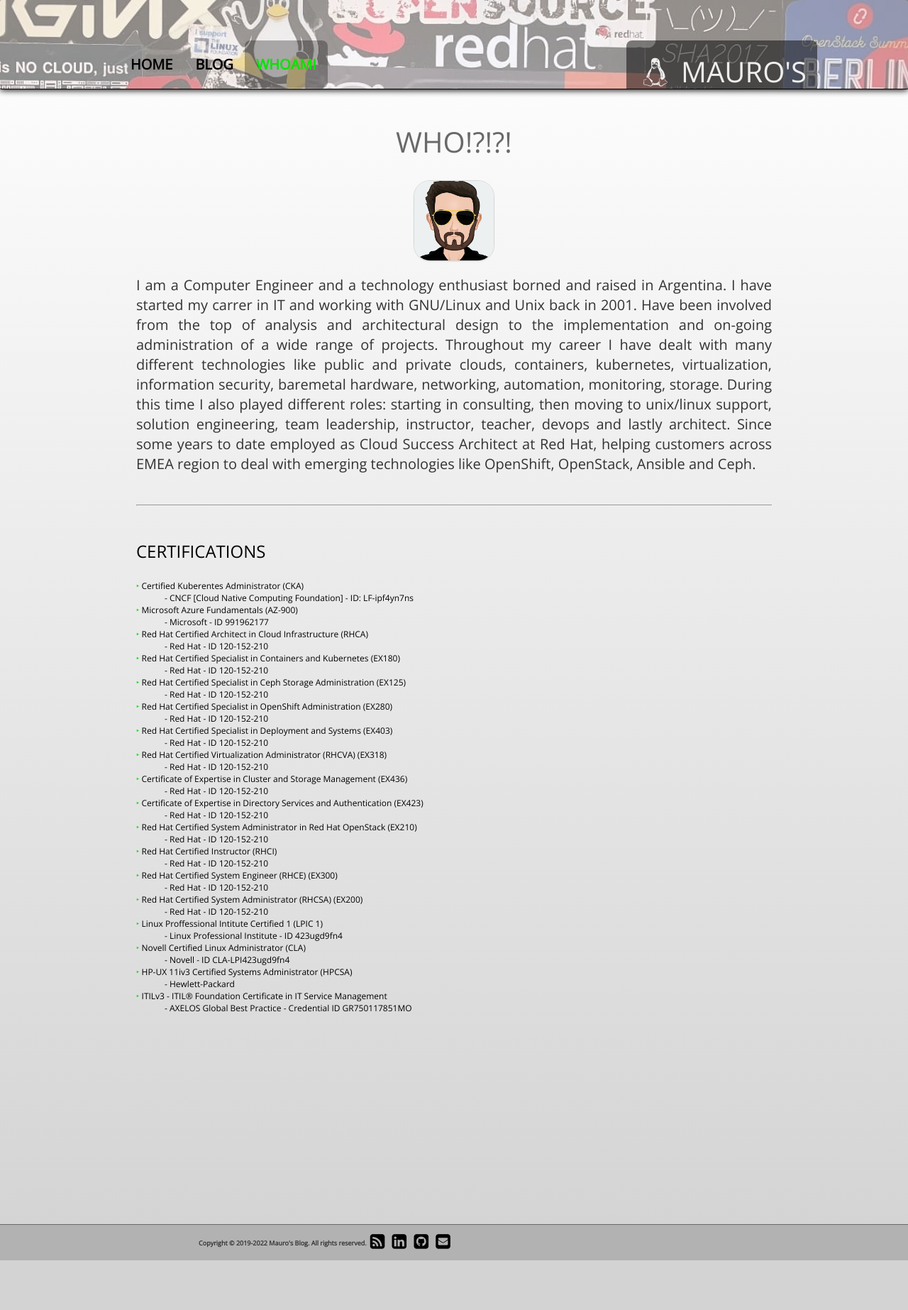
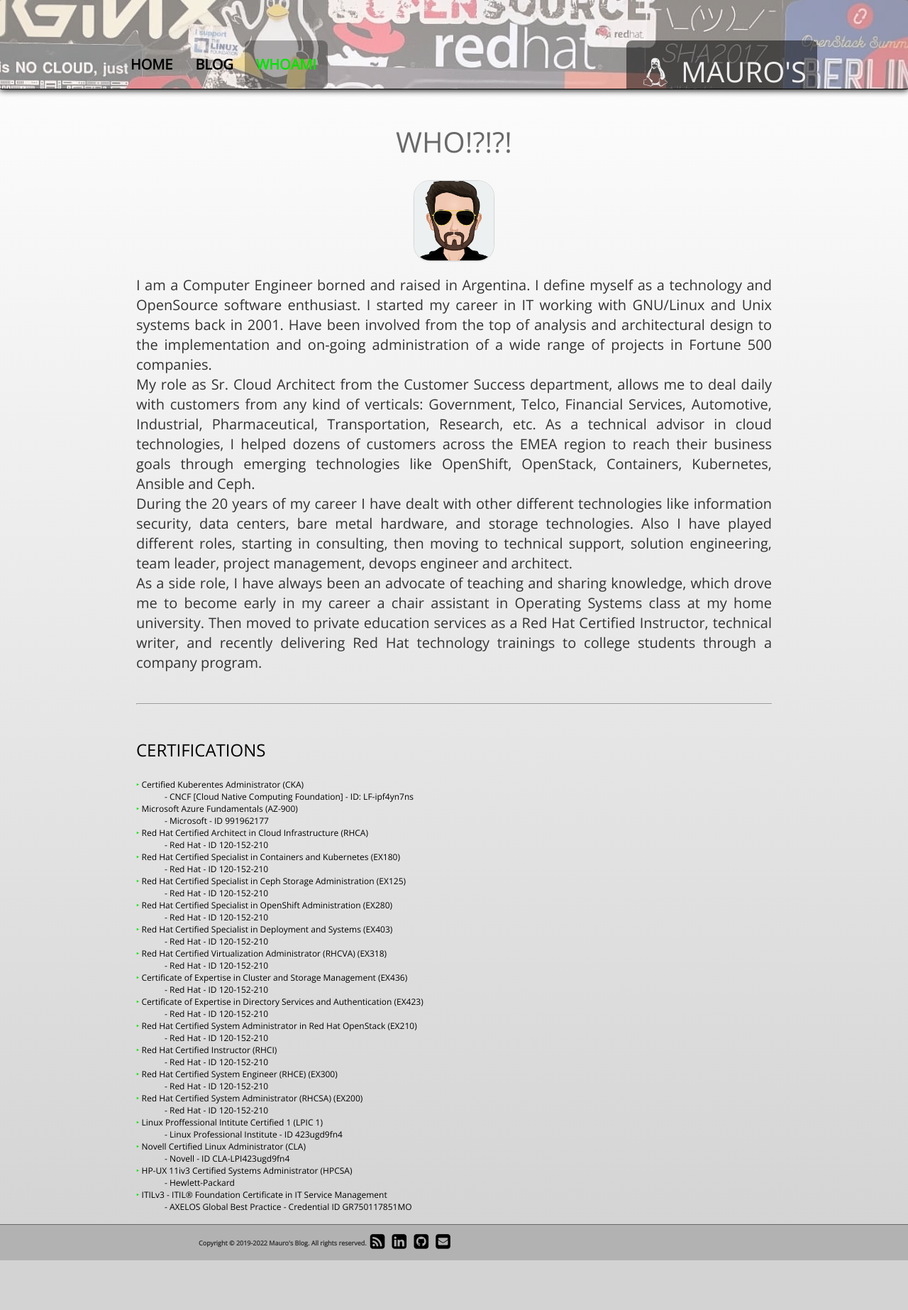
Before and after one commit to mauroseb/mauroseb.github.io, a Jekyll site: the page built from about/index.html, in a window 1280 px wide. Shown: the whole page at 71% size. Built offline with Jekyll 4.4.1, drawn with Linux system fonts in a browser that asks for light colours.

Commit message:
Update index.html

```diff
--- a/about/index.html
+++ b/about/index.html
@@ -5,12 +5,13 @@
 <h1> WHO!?!?! </h1>
 <img class="center" src="{{ "/" | relative_url }}images/me.png" />
 <p class="gen">
-I am a Computer Engineer and a technology enthusiast borned and raised in Argentina.
-I have started my carrer in IT and working with GNU/Linux and Unix back in 2001.
-Have been involved from the top of analysis and architectural design to the implementation and on-going administration of a wide range of projects.
-Throughout my career I have dealt with many different technologies like public and private clouds, containers, kubernetes, virtualization, information security, baremetal hardware, networking, automation, monitoring, storage.
-During this time I also played different roles: starting in consulting, then moving to unix/linux support, solution engineering, team leadership, instructor, teacher, devops and lastly architect.
-Since some years to date employed as Cloud Success Architect at Red Hat, helping customers across EMEA region to deal with emerging technologies like OpenShift, OpenStack, Ansible and Ceph.
+I am a Computer Engineer borned and raised in Argentina. I define myself as a technology and OpenSource software enthusiast. I started my career in IT working with GNU/Linux and Unix systems back in 2001. Have been involved from the top of analysis and architectural design to the implementation and on-going administration of a wide range of projects in Fortune 500 companies. <br/>
+My role as Sr. Cloud Architect from the Customer Success department, allows me to deal daily with customers from any kind of verticals: Government, Telco, Financial Services, Automotive, Industrial, Pharmaceutical, Transportation, Research, etc. As a technical advisor in cloud technologies, I helped dozens of customers across the EMEA region to reach their business goals through emerging technologies like OpenShift, OpenStack, Containers, Kubernetes, Ansible and Ceph.<br/>
+During the 20 years of my career I have dealt with other different technologies like information security, data centers, bare metal hardware, and storage technologies. Also I have played different roles, starting in consulting, then moving to technical support, solution engineering, team leader, project management, devops engineer and architect. <br/>
+
+As a side role, I have always been an advocate of teaching and sharing knowledge, which drove me to become early in my career a chair assistant in Operating Systems class at my home university. Then moved to private education services as a Red Hat Certified Instructor, technical writer, and recently delivering Red Hat technology trainings to college students through a company program.
+<br/>
+
 </p>
 <br/>
 <hr class=regular width="50%">
```
